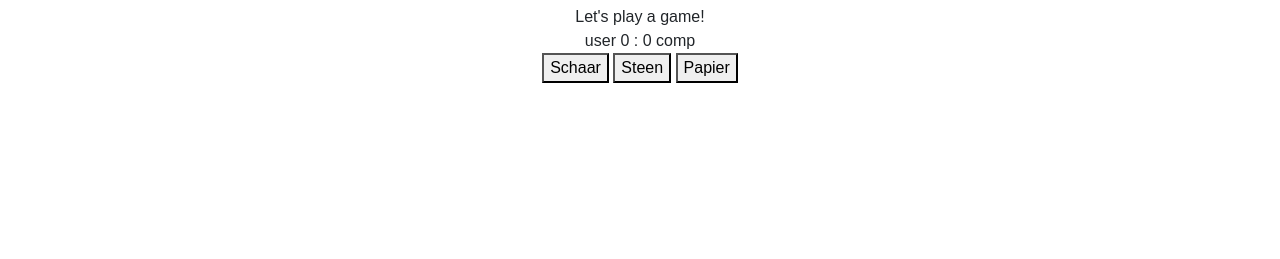
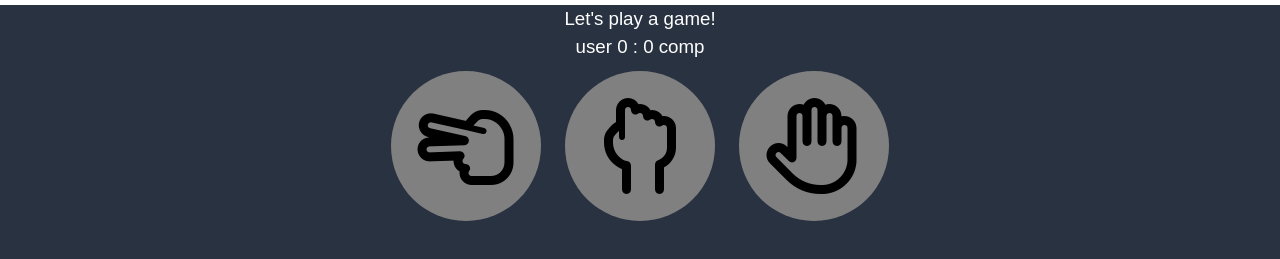
Before and after one commit to JonasDreessen/schaar-steen-papier, a plain HTML site: page index.html in a window 1280 px wide. Shown: the part 51-310 px from the top of the page. Drawn offline with nearby package versions, Linux system fonts and the light colour scheme.

Commit message:
add more styling to give some contrast to different sections on the page

```diff
--- a/index.html
+++ b/index.html
@@ -10,13 +10,14 @@
   <!-- Bootstrap CSS -->
   <link rel="stylesheet" href="https://stackpath.bootstrapcdn.com/bootstrap/4.3.1/css/bootstrap.min.css"
     integrity="sha384-ggOyR0iXCbMQv3Xipma34MD+dH/1fQ784/j6cY/iJTQUOhcWr7x9JvoRxT2MZw1T" crossorigin="anonymous">
+    <script src="https://kit.fontawesome.com/a898a24c77.js"></script>
     <link rel="stylesheet" href="./style/style.css">
 
 </head>
 
 <body>
 
-  <div class="row">
+  <div class="row pageHeadingRow">
     <header class="pageHeading">
       <h1>Rock Paper Scissors</h1>
     </header>
@@ -29,9 +30,9 @@
       </div>
     </div>
     <div class="sspkeuze">
-    <button class="choosingButton" id="schaar">Schaar</button>
-    <button class="choosingButton" id="steen">Steen</button>
-    <button class="choosingButton" id="papier">Papier</button>
+    <button class="choosingButton" id="schaar"><i class="far fa-hand-scissors fa-6x chooseIcons"></i></button>
+    <button class="choosingButton" id="steen"><i class="far fa-hand-rock fa-6x chooseIcons"></i></button>
+    <button class="choosingButton" id="papier"><i class="far fa-hand-paper fa-6x chooseIcons"></i></button>
   </div>
 
 
--- a/style/style.scss
+++ b/style/style.scss
@@ -5,22 +5,49 @@
 body{
     width: 100%;
     height: 100%;
+    background-color: #293241;
 }
 
+.pageHeadingRow{
+    background-color: #ffffff;
+}
 .pageHeading{
     text-align: center;
     margin-left: auto;
     margin-right: auto;
+
 }
 
 .score-board{
     margin-left: auto;
     margin-right: auto;
+    color: #ffffff;
+    font-size: 1.17em;
 
     .score{
+
         text-align: center;
     }
 }
 .sspkeuze{
    text-align: center;
 }
+
+.choosingButton{
+    border-radius: 100px;
+    width: 150px;
+    height: 150px;
+    margin: 10px;
+    background: grey;
+    border: transparent;
+
+    :visited, :link, :hover{
+        text-decoration: none;
+    }
+
+    i{
+        :visited, :link, :hover{
+            text-decoration: none;
+        }
+    }
+}
```
Also changed, not shown: style/style.css, 1 other file.
